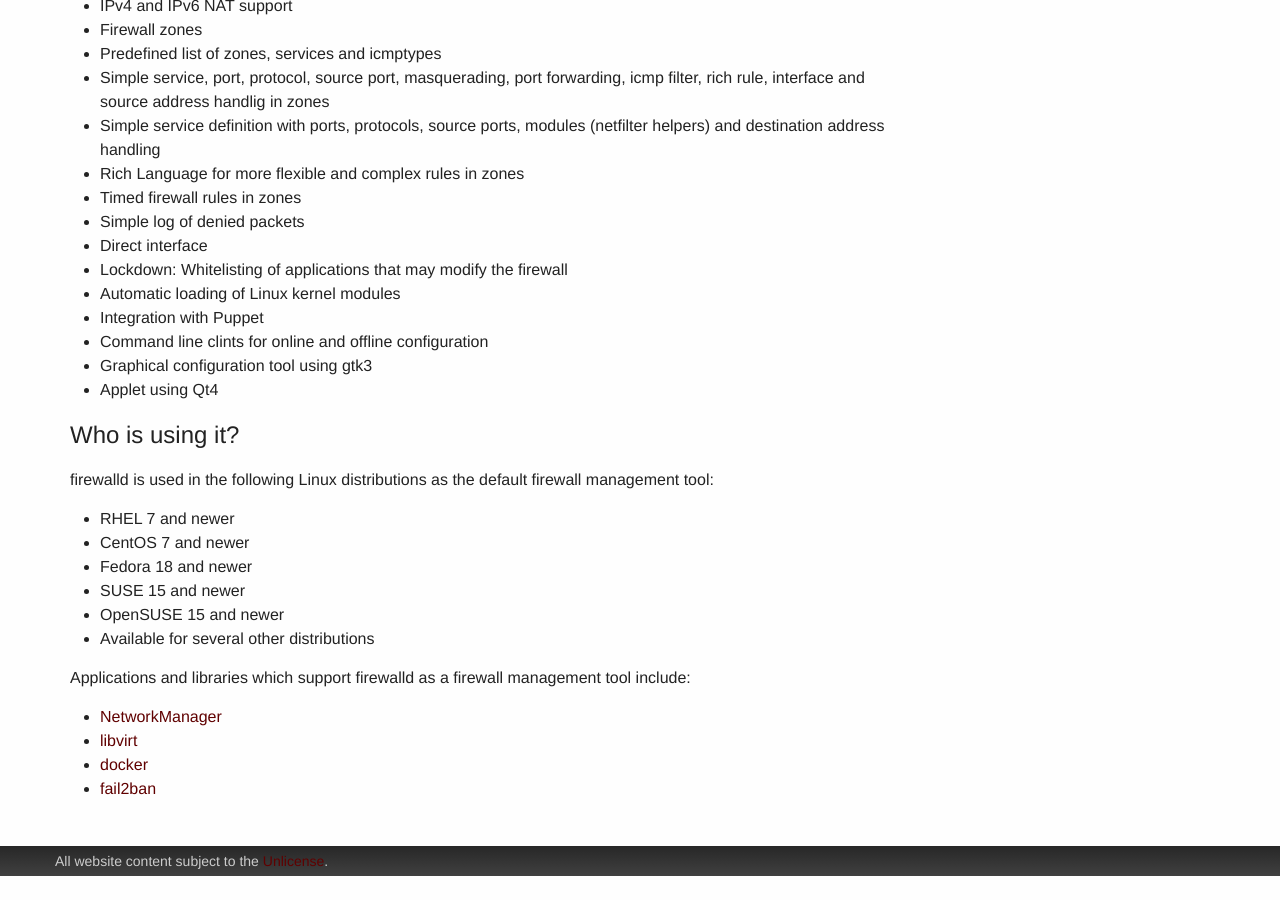
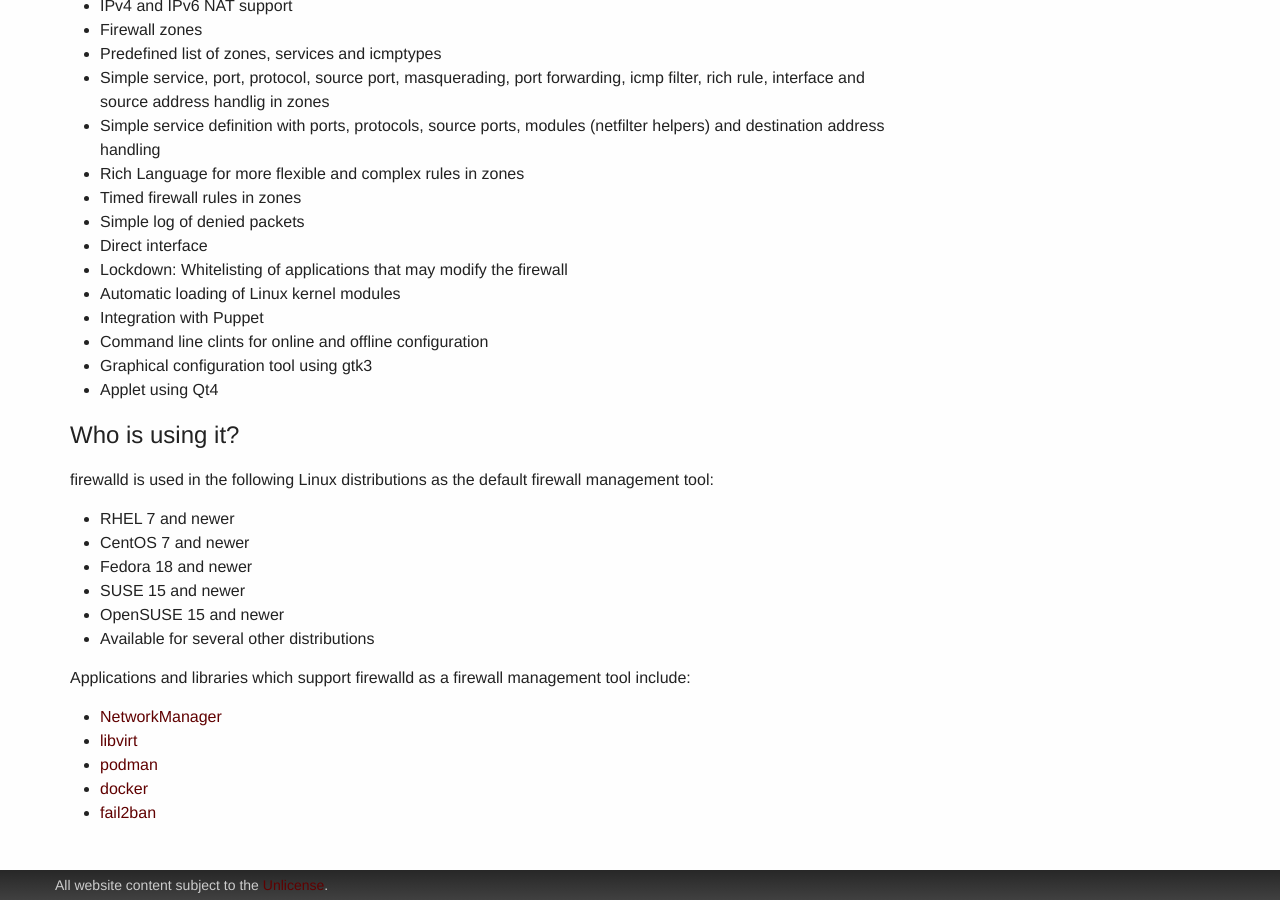
Before and after one commit to firewalld/firewalld.github.io, a Jekyll site: the page built from index.md, in a window 1280 px wide and 900 px high, scrolled down 781 px. Built offline with Jekyll 4.4.1, drawn with Linux system fonts in a browser that asks for light colours; before the commit the page ends 1657 px from its top, so only the background shows below that.

Commit message:
index: add podman

```diff
--- a/index.md
+++ b/index.md
@@ -48,5 +48,6 @@
 
  * [NetworkManager](https://wiki.gnome.org/Projects/NetworkManager)
  * [libvirt](http://libvirt.org/)
+ * [podman](https://podman.io/)
  * [docker](http://docker.com/)
  * [fail2ban](http://www.fail2ban.org/)
```
